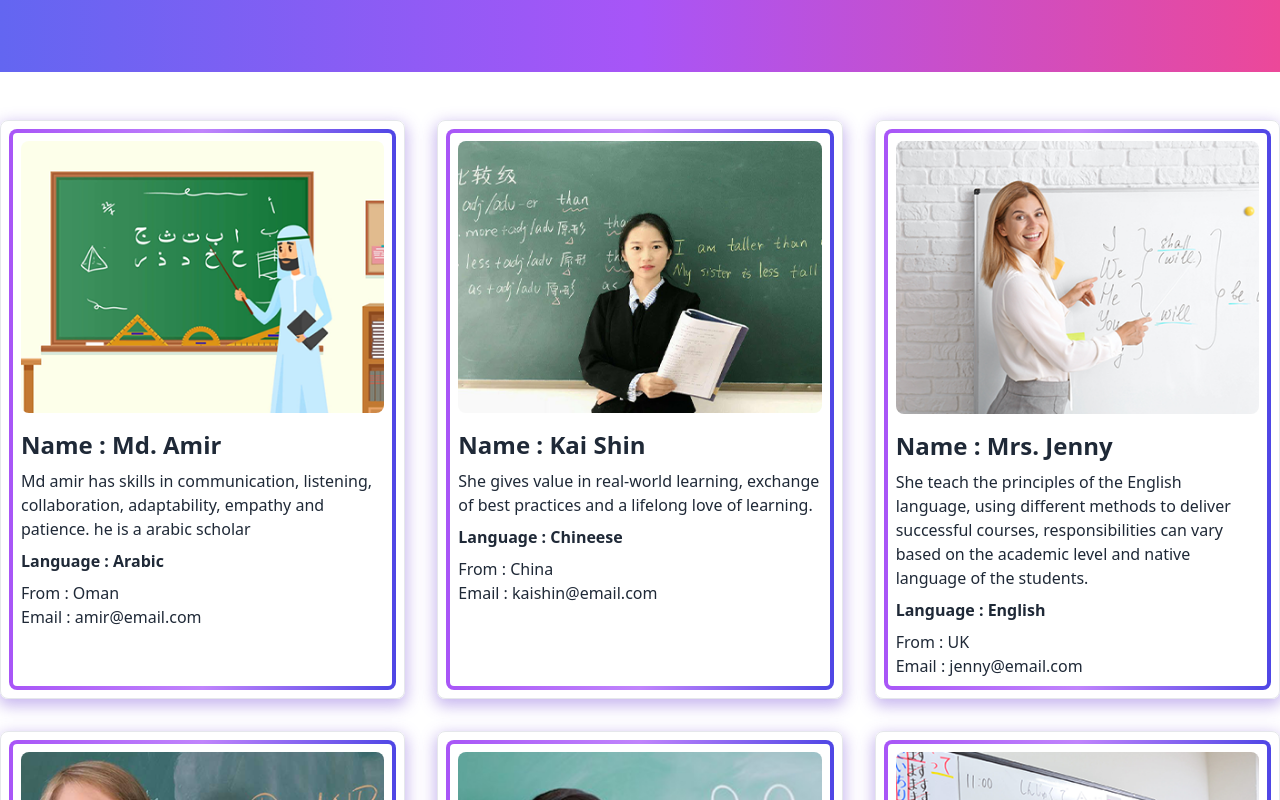
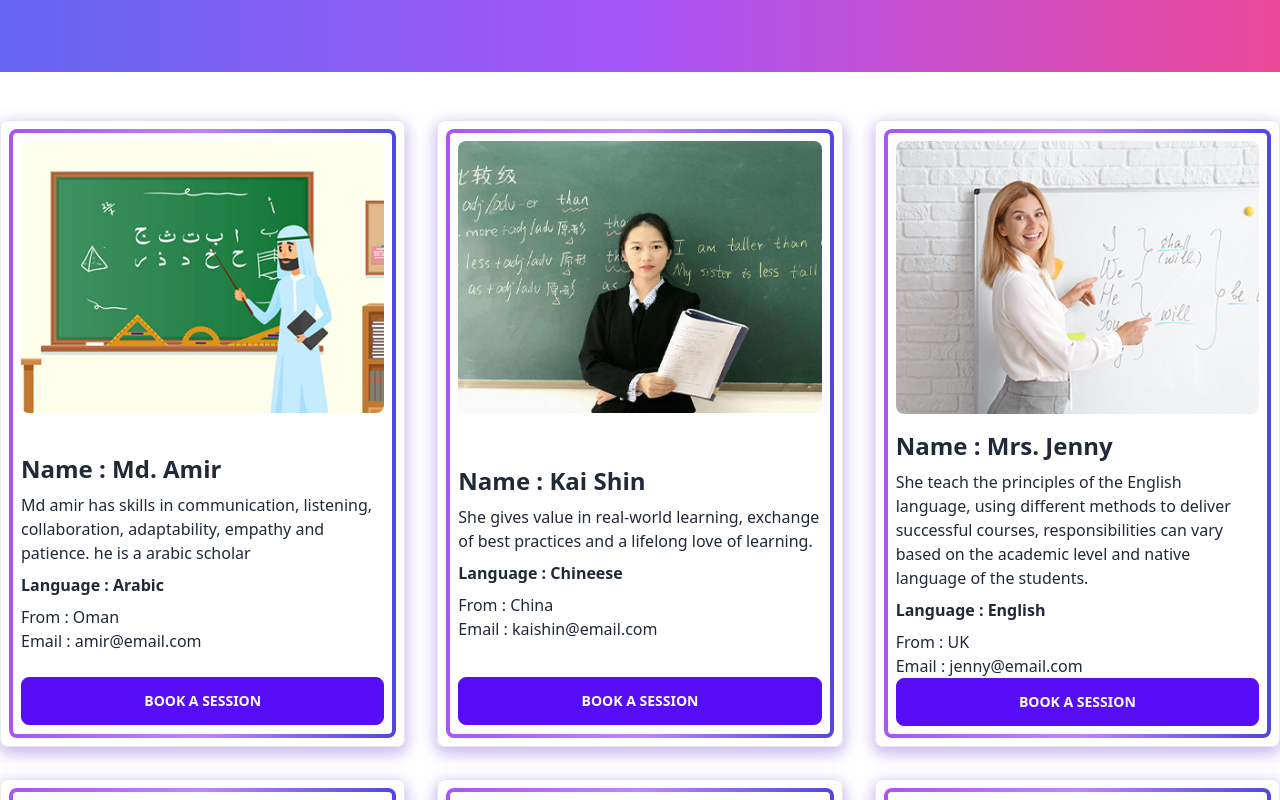
Before and after one commit to foy4748/phonetics, a Next.js app: page /teachers in a window 1280 px wide. Shown: the part 640-1440 px from the top of the page. Built offline with nearby package versions, Linux system fonts and the light colour scheme.

Commit message:
Added Redux to Teachers page

```diff
--- a/components/teachersComponents/TeacherCard.js
+++ b/components/teachersComponents/TeacherCard.js
@@ -1,26 +1,42 @@
 import Image from "next/image";
+import { useDispatch } from "react-redux";
+import toast from "react-hot-toast";
 
-export default function TeacherCard({ teacher }) {
-  const { name, desc, sub, Country, image, email } = teacher;
+export default function TeacherCard({ teacher, idx, bookAsession }) {
+  const { name, desc, sub, Country, image, email, booked } = teacher;
+  const dispatch = useDispatch();
 
   return (
-    <div className="border p-2 rounded-lg"
+    <div
+      className="border p-2 rounded-lg"
       style={{ boxShadow: "0px 5px 15px 2px #764cd866" }}
     >
-      <div
-        className="h-full rounded-lg p-1 bg-gradient-to-r from-purple-500 via-purple-400 to-indigo-600"
-      >
-        <div className="bg-white p-2 rounded h-full">
+      <div className="h-full rounded-lg p-1 bg-gradient-to-r from-purple-500 via-purple-400 to-indigo-600">
+        <div className="bg-white p-2 rounded h-full flex flex-col justify-between">
           <div className="image rounded-lg overflow-hidden">
-            <Image src={image} alt='card-imaa' />
+            <Image src={image} alt="card-imaa" />
           </div>
           <div className="text pt-4">
-            <h2 className="text-xl lg:text-2xl pb-2 font-bold">Name : {name}</h2>
+            <h2 className="text-xl lg:text-2xl pb-2 font-bold">
+              Name : {name}
+            </h2>
             <p>{desc}</p>
             <p className="py-2 font-bold">Language : {sub}</p>
             <p>From : {Country}</p>
             <p>Email : {email}</p>
           </div>
+          <button
+            className="btn btn-primary"
+            disabled={booked}
+            onClick={() => {
+              dispatch(bookAsession(idx));
+              toast.success(
+                `Successfully booked a session with ${name} for learning ${sub} language`
+              );
+            }}
+          >
+            {booked ? "Booked" : "Book a Session"}
+          </button>
         </div>
       </div>
     </div>
--- a/pages/teachers/index.js
+++ b/pages/teachers/index.js
@@ -1,122 +1,27 @@
 import TeacherBanner from "../../components/teachersComponents/TeacherBanner";
 import TeacherCard from "../../components/teachersComponents/TeacherCard";
-import arabic from "../../Images/Arabic.png";
-import chinese from "../../Images/chineese.png";
-import english from "../../Images/English.png";
-import french from "../../Images/french.png";
-import hindi from "../../Images/hindi.png";
-import japaneese from "../../Images/japaneese.png";
-import korean from "../../Images/korean.png";
-import portuguiese from "../../Images/portugese.png";
-import russian from "../../Images/russian.png";
-import spanish from "../../Images/spanish.png";
+import { useSelector } from "react-redux";
+import { bookAsession } from "../../slices/teacherConsultingSlice";
 
 export default function Lessons() {
-
-  const teacherList = [
-    {
-      name: "Md. Amir",
-      desc: "Md amir has skills in communication, listening, collaboration, adaptability, empathy and patience. he is a arabic scholar",
-      sub: "Arabic",
-      Country: "Oman",
-      image: arabic,
-      email: "amir@email.com",
-    },
-
-    {
-      name: "Kai Shin",
-      desc: "She gives value in real-world learning, exchange of best practices and a lifelong love of learning.",
-      sub: "Chineese",
-      Country: "China",
-      image: chinese,
-      email: "kaishin@email.com",
-    },
-
-    {
-      name: "Mrs. Jenny",
-      desc: "She teach the principles of the English language, using different methods to deliver successful courses, responsibilities can vary based on the academic level and native language of the students.",
-      sub: "English",
-      Country: "UK",
-      image: english,
-      email: "jenny@email.com",
-    },
-
-    {
-      name: "Annabelle",
-      desc: "Annabelle is native language scholar. She is very smart co-operative and effective in teaching Japaneese",
-      sub: "French",
-      Country: "France",
-      image: french,
-      email: "annbella@email.com",
-    },
-
-    {
-      name: "Mrs. Shetty",
-      desc: "Mrs Shetty is a native hindi language speaker and teacher. She is helpful and a smart teacher",
-      sub: "Hindi",
-      Country: "India",
-      image: hindi,
-      email: "shetty@email.com",
-    },
-
-    {
-      name: "Sakana",
-      desc: "Sakana is native language scholar. She is very smart co-operative and effective in teaching Japaneese",
-      sub: "Japanese",
-      Country: "Japan",
-      image: japaneese,
-      email: "sakana@email.com",
-    },
-
-    {
-      name: "Min Jun",
-      desc: "As korean teacher she is exper at his native language. she helps her studebt very much",
-      sub: "Korean",
-      Country: "South Korea",
-      image: korean,
-      email: "minjun@email.com",
-    },
-
-    {
-      name: "Amelia",
-      desc: "She gives value in real-world learning, exchange of best practices and a lifelong love of learning.",
-      sub: "Portuguiese",
-      Country: "Portugal",
-      image: portuguiese,
-      email: "amelia@email.com",
-    },
-
-    {
-      name: "Angelina",
-      desc: "She teach the principles of the English language, using different methods to deliver successful courses, responsibilities can vary based on the academic level and native language of the students.",
-      sub: "Russian",
-      Country: "Russia",
-      image: russian,
-      email: "angellina@email.com",
-    },
-
-    {
-      name: "Isabella",
-      desc: "She has skilled in communication, listening, collaboration, adaptability, empathy and patience. she is a spanish scholar",
-      sub: "Spanish",
-      Country: "Spain",
-      image: spanish,
-      email: "isabella@email.com",
-    }
-
-  ]
-
+  const teacherList = useSelector((state) => {
+    return state.teachers;
+  });
   return (
     <div className="max-w-screen-xl mx-auto">
-
       {/* teacher banner */}
       <TeacherBanner />
 
       {/* teacher cards */}
       <div className="grid grid-cols-1 md:grid-cols-2 xl:grid-cols-3 gap-8">
-        {
-          teacherList.map((teacher, i) => <TeacherCard key={i} teacher={teacher} />)
-        }
+        {teacherList.map((teacher, i) => (
+          <TeacherCard
+            key={i}
+            idx={i}
+            teacher={teacher}
+            bookAsession={bookAsession}
+          />
+        ))}
       </div>
     </div>
   );
--- /dev/null
+++ b/slices/teacherConsultingSlice.js
@@ -0,0 +1,121 @@
+import { createSlice } from "@reduxjs/toolkit";
+
+import arabic from "../Images/Arabic.png";
+import chinese from "../Images/chineese.png";
+import english from "../Images/English.png";
+import french from "../Images/french.png";
+import hindi from "../Images/hindi.png";
+import japaneese from "../Images/japaneese.png";
+import korean from "../Images/korean.png";
+import portuguiese from "../Images/portugese.png";
+import russian from "../Images/russian.png";
+import spanish from "../Images/spanish.png";
+
+const initialState = [
+  {
+    name: "Md. Amir",
+    desc: "Md amir has skills in communication, listening, collaboration, adaptability, empathy and patience. he is a arabic scholar",
+    sub: "Arabic",
+    Country: "Oman",
+    image: arabic,
+    email: "amir@email.com",
+  },
+
+  {
+    name: "Kai Shin",
+    desc: "She gives value in real-world learning, exchange of best practices and a lifelong love of learning.",
+    sub: "Chineese",
+    Country: "China",
+    image: chinese,
+    email: "kaishin@email.com",
+  },
+
+  {
+    name: "Mrs. Jenny",
+    desc: "She teach the principles of the English language, using different methods to deliver successful courses, responsibilities can vary based on the academic level and native language of the students.",
+    sub: "English",
+    Country: "UK",
+    image: english,
+    email: "jenny@email.com",
+  },
+
+  {
+    name: "Annabelle",
+    desc: "Annabelle is native language scholar. She is very smart co-operative and effective in teaching Japaneese",
+    sub: "French",
+    Country: "France",
+    image: french,
+    email: "annbella@email.com",
+  },
+
+  {
+    name: "Mrs. Shetty",
+    desc: "Mrs Shetty is a native hindi language speaker and teacher. She is helpful and a smart teacher",
+    sub: "Hindi",
+    Country: "India",
+    image: hindi,
+    email: "shetty@email.com",
+  },
+
+  {
+    name: "Sakana",
+    desc: "Sakana is native language scholar. She is very smart co-operative and effective in teaching Japaneese",
+    sub: "Japanese",
+    Country: "Japan",
+    image: japaneese,
+    email: "sakana@email.com",
+  },
+
+  {
+    name: "Min Jun",
+    desc: "As korean teacher she is exper at his native language. she helps her studebt very much",
+    sub: "Korean",
+    Country: "South Korea",
+    image: korean,
+    email: "minjun@email.com",
+  },
+
+  {
+    name: "Amelia",
+    desc: "She gives value in real-world learning, exchange of best practices and a lifelong love of learning.",
+    sub: "Portuguiese",
+    Country: "Portugal",
+    image: portuguiese,
+    email: "amelia@email.com",
+  },
+
+  {
+    name: "Angelina",
+    desc: "She teach the principles of the English language, using different methods to deliver successful courses, responsibilities can vary based on the academic level and native language of the students.",
+    sub: "Russian",
+    Country: "Russia",
+    image: russian,
+    email: "angellina@email.com",
+  },
+
+  {
+    name: "Isabella",
+    desc: "She has skilled in communication, listening, collaboration, adaptability, empathy and patience. she is a spanish scholar",
+    sub: "Spanish",
+    Country: "Spain",
+    image: spanish,
+    email: "isabella@email.com",
+  },
+];
+
+export const teacherConsultingSlice = createSlice({
+  name: "teachers",
+  initialState,
+  reducers: {
+    bookAsession: (state, action) => {
+      //state.value += action.payload;
+      console.log(action.payload);
+      state[action.payload]["booked"] = true;
+    },
+  },
+});
+
+// Action creators are generated for each case reducer function
+export const { bookAsession } = teacherConsultingSlice.actions;
+
+export default teacherConsultingSlice.reducer;
--- a/store.js
+++ b/store.js
@@ -2,10 +2,12 @@ import { configureStore } from "@reduxjs/toolkit";
 
 import lessonBookingReducer from "./slices/lessonBookingSlice";
 import paymentReducer from "./slices/paymentSlice";
+import teacherReducer from "./slices/teacherConsultingSlice";
 
 export const store = configureStore({
   reducer: {
     lessons: lessonBookingReducer,
     payments: paymentReducer,
+    teachers: teacherReducer,
   },
 });
```
